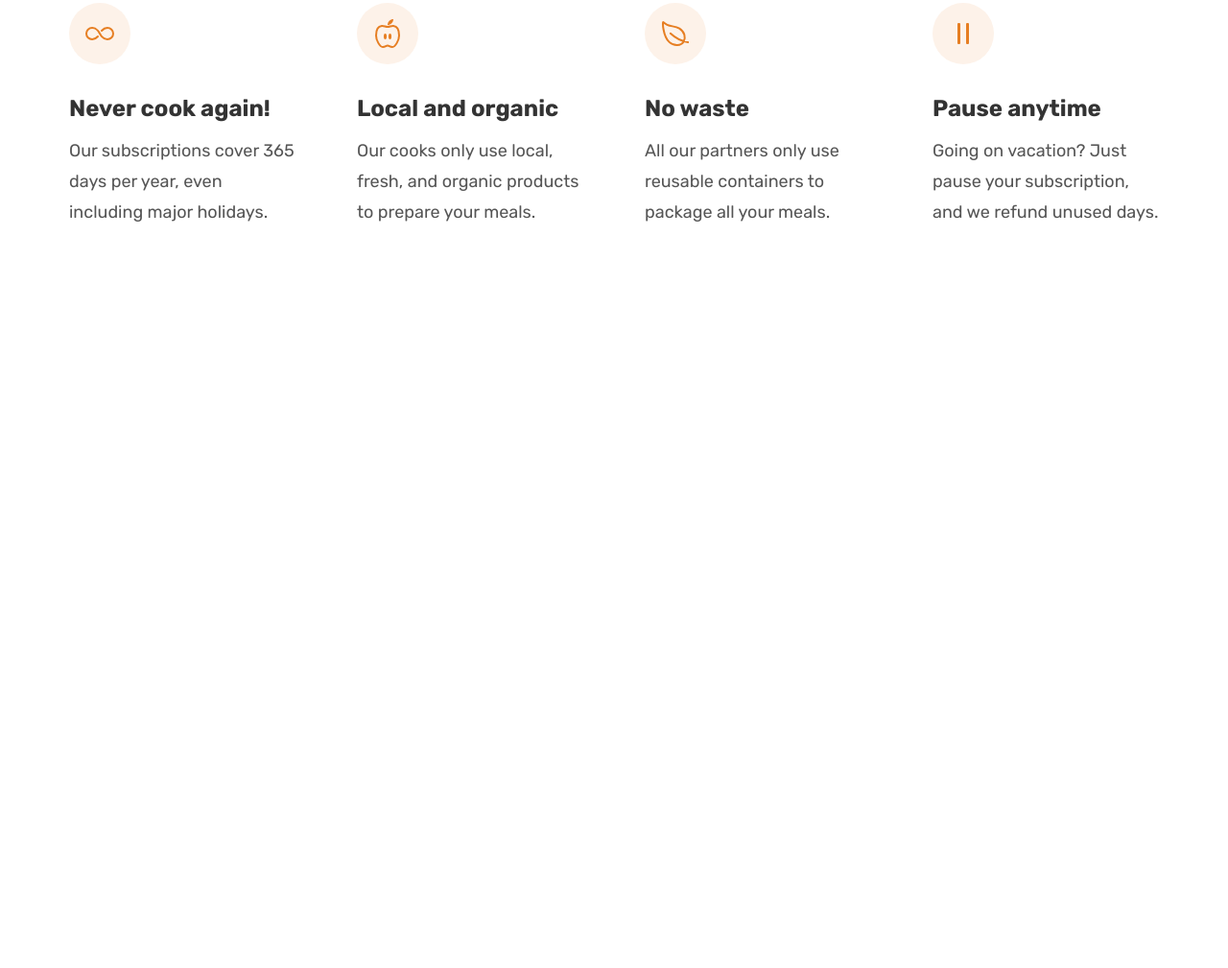
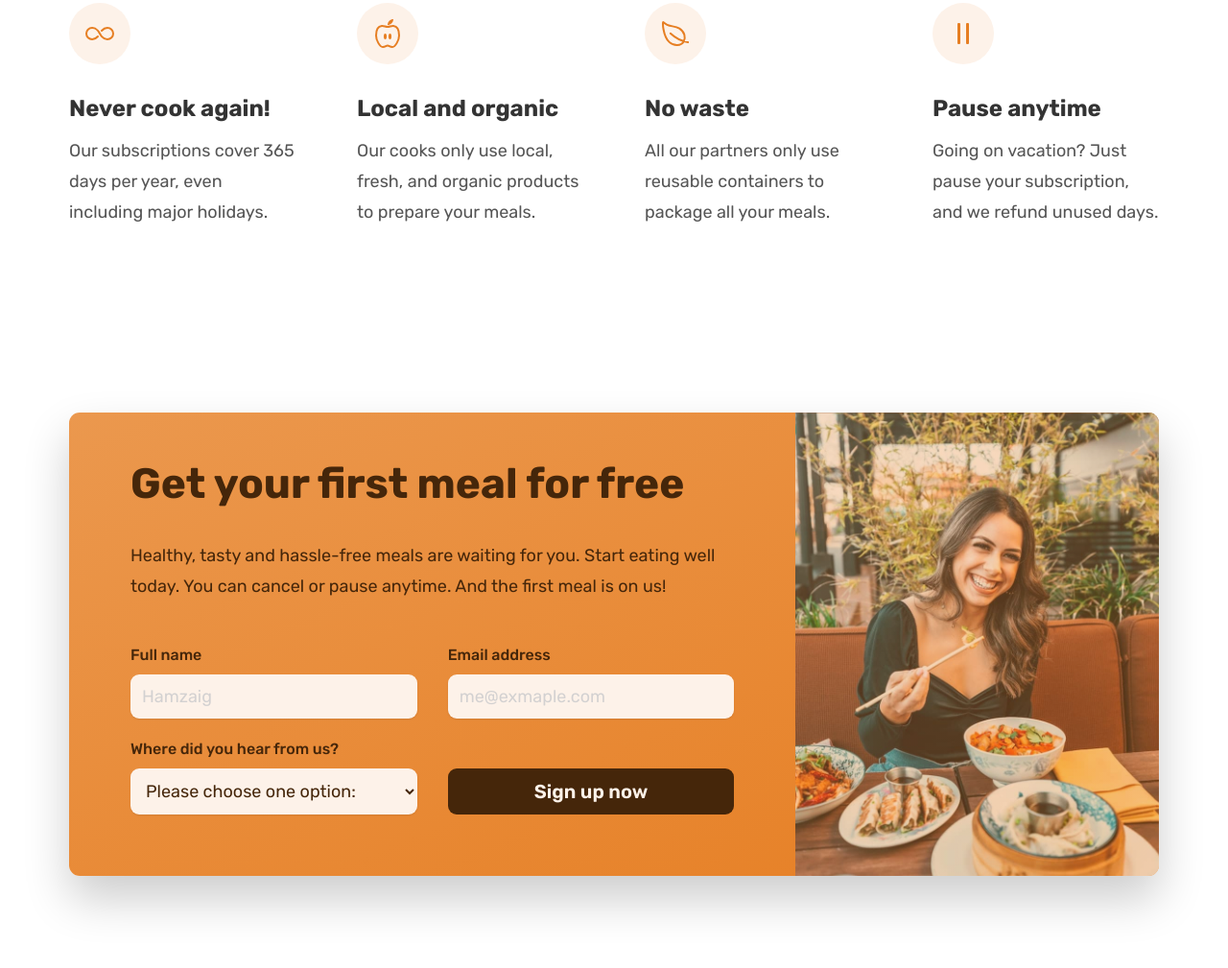
Before and after one commit to hamzaig/omni-food-html-css, a plain HTML site: page index.html in a window 1280 px wide. Shown: the part 5569-6578 px from the top of the page at 96% size. Before the commit the page ends 5903 px from the top, so only its background shows below. Drawn offline with nearby package versions, Linux system fonts and the light colour scheme.

Commit message:
Build Call-To-Action Section

```diff
--- a/css/general.css
+++ b/css/general.css
@@ -121,6 +121,7 @@
   margin-bottom: 3.2rem;
 }
 
+.btn,
 .btn:link,
 .btn:visited {
   display: inline-block;
@@ -130,6 +131,10 @@
   border-radius: 0.9rem;
   transition: all 1s;
   font-weight: 600;
+
+  border: none;
+  cursor: pointer;
+  font-family: inherit;
 }
 
 .btn--full:link,
@@ -153,6 +158,17 @@
 .btn--outline:active {
   background-color: #fdf2e9;
   box-shadow: inset 0 0 0 3px #fff;
+}
+
+.btn-from {
+  background-color: #45260a;
+  color: #fdf2e9;
+  align-self: end;
+  padding: 1.2rem;
+}
+.btn-from:hover {
+  background-color: #fff;
+  color: #555;
 }
 
 .link:link,
--- a/css/style.css
+++ b/css/style.css
@@ -459,3 +459,80 @@
   font-size: 1.8rem;
   line-height: 1.8;
 }
+
+/********************************/
+/* MEALS SECTION*/
+/********************************/
+
+.section-cta {
+  padding: 9.6rem 0;
+}
+
+.cta {
+  display: grid;
+  grid-template-columns: 2fr 1fr;
+  box-shadow: 0 2.4rem 4.8rem rgba(0, 0, 0, 0.2);
+  border-radius: 11px;
+  background-image: linear-gradient(to right bottom, #eb984e, #e67e22);
+
+  overflow: hidden;
+  /* height: 50rem; */
+}
+
+.cta-text-box {
+  padding: 4.8rem 6.4rem 6.4rem 6.4rem;
+  color: #45260a;
+}
+
+.cta-text-box .heading-secondary {
+  color: #45260a;
+  margin-bottom: 3.2rem;
+}
+
+.cta-text {
+  font-size: 1.8rem;
+  line-height: 1.8;
+  margin-bottom: 4.8rem;
+}
+
+.cta-image-box {
+  background-image: linear-gradient(
+      to right bottom,
+      rgba(235, 151, 78, 0.35),
+      rgba(230, 125, 34, 0.35)
+    ),
+    url("../img/eating.jpg");
+  background-size: cover;
+  background-position: center;
+}
+
+.cta-form {
+  display: grid;
+  grid-template-columns: 1fr 1fr;
+  column-gap: 3.2rem;
+  row-gap: 2.4rem;
+}
+
+.cta-form label {
+  display: block;
+  font-size: 1.6rem;
+  font-weight: 500;
+  margin-bottom: 1.2rem;
+}
+
+.cta-form input,
+.cta-form select {
+  width: 100%;
+  padding: 1.2rem;
+  font-size: 1.8rem;
+  font-family: inherit;
+  color: inherit;
+  border: none;
+  background-color: #fdf2e9;
+  border-radius: 9px;
+  box-shadow: 0 1px 2px rgba(0, 0, 0, 0.1);
+}
+
+.cta-form input::placeholder {
+  color: rgb(211, 209, 209);
+}
--- a/index.html
+++ b/index.html
@@ -424,7 +424,48 @@
         </div>
       </div>
     </section>
+
+    <section class="section-cta">
+      <div class="container">
+        <div class="cta">
+          <div class="cta-text-box">
+            <h2 class="heading-secondary">Get your first meal for free</h2>
+            <p class="cta-text">
+              Healthy, tasty and hassle-free meals are waiting for you. Start eating well today. You can cancel or pause
+              anytime. And the first meal is on us!
+            </p>
+
+            <!-- [Create simple form for users to sign up] -->
+
+            <form action="#" class="cta-form">
+              <div>
+                <label for="full-name">Full name</label>
+                <input type="text" id="full-name" placeholder="Hamzaig" required>
+              </div>
+              <div>
+                <label for="email">Email address</label>
+                <input type="email" id="email" placeholder="me@exmaple.com" required>
+              </div>
+              <div>
+                <label for="select-where">Where did you hear from us?</label>
+                <select id="select-where" required>
+                  <option value="">Please choose one option:</option>
+                  <option value="friends">Friends and family</option>
+                  <option value="youtube">Youtube video</option>
+                  <option value="podcast">Podcast</option>
+                  <option value="ad">Facebook Ad</option>
+                  <option value="others">Others</option>
+                </select>
+              </div>
+              <button type="submit" class="btn btn-from">Sign up now</button>
+            </form>
+          </div>
+          <div class="cta-image-box" role="img" aria-label="Women Eating"></div>
+        </div>
+      </div>
+    </section>
   </main>
+
 </body>
 
 </html>
```
Also changed, not shown: img/eating.jpg (added).
